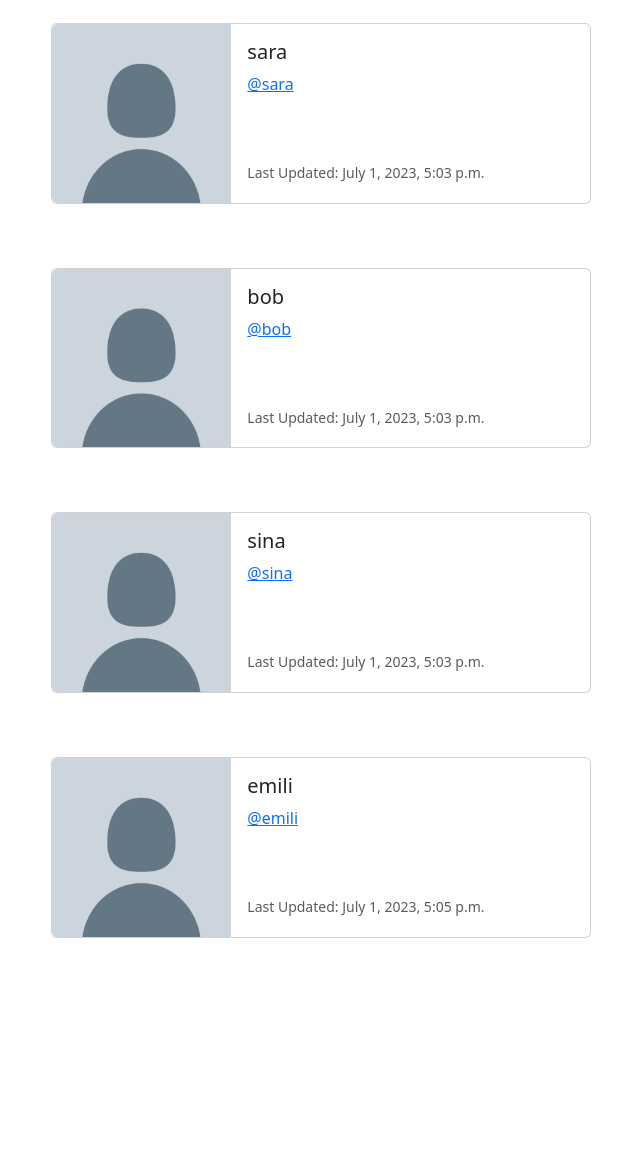
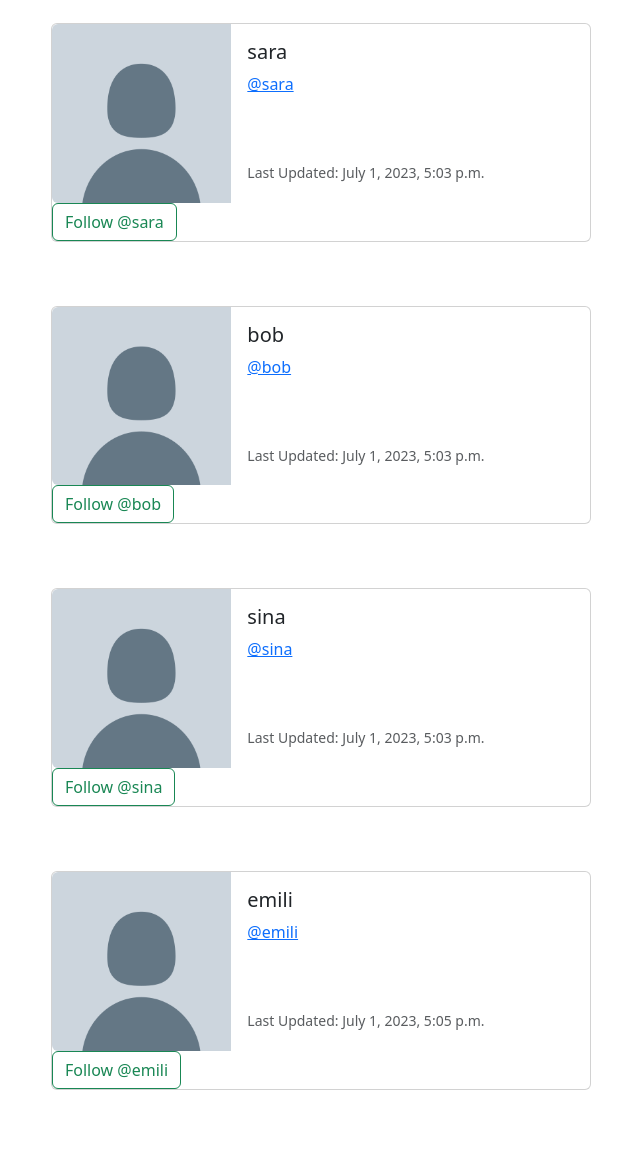
Before and after one commit to amiiirm8/twitter1.02, a Django app: page /profile_list/ in a window 1280 px wide. Shown: the part 161-1315 px from the top of the page, without its empty margins (31-671 px from the left). Before the commit the page ends 1099 px from the top, so only its background shows below. Run offline with Django 4.2, Linux system fonts and the light colour scheme; a user stored in the database is signed in; data comes from the database, SQL or seed files in the repository; both versions use the stored data as it was after the commit.

Commit message:
feat:adding follow and unfollow features

```diff
--- a/twitter/tweeter/templates/profile_list.html
+++ b/twitter/tweeter/templates/profile_list.html
@@ -24,8 +24,25 @@
               </p>
             </div>
           </div>
+          <br/>
 
 
+          <form method=POST>
+            {% csrf_token %}
+            {% if profile in user.profile.follows.all %}
+                <button class="btn btn-outline-danger" name="follow"
+                value="unfollow" type="submit">
+                   Unfollow @{{profile.user.username}}
+                </button>
+            {% else %}
+                <button class="btn btn-outline-success" name="follow"
+                value="follow" type="submit">
+                Follow @{{profile.user.username}}
+                </button>
+            {% endif %}
+
+          </form>
+          <br/>
 
         </div>
       </div>
--- a/twitter/tweeter/views.py
+++ b/twitter/tweeter/views.py
@@ -19,6 +19,16 @@ def profile_list(request):
 def profile(request, pk):
     if request.user.is_authenticated:
         profile = Profile.objects.get(user_id=pk)
+
+        #post form logic
+        if request.method == "POST":
+            current_user_profile = request.user.profile
+            action = request.POST['follow']
+            if action == "unfollow":
+                current_user_profile.follows.remove(profile)
+            elif action == "follow":
+                current_user_profile.follows.add(profile)
+            current_user_profile.save()
         return render(request, "profile.html", {"profile":profile})
     else:
         messages.success(request, ("You must be logged in to view this page... "))
```
Also changed, not shown: twitter/tweeter/templates/profile.html (+18 -0 lines), twitter/db.sqlite3.
